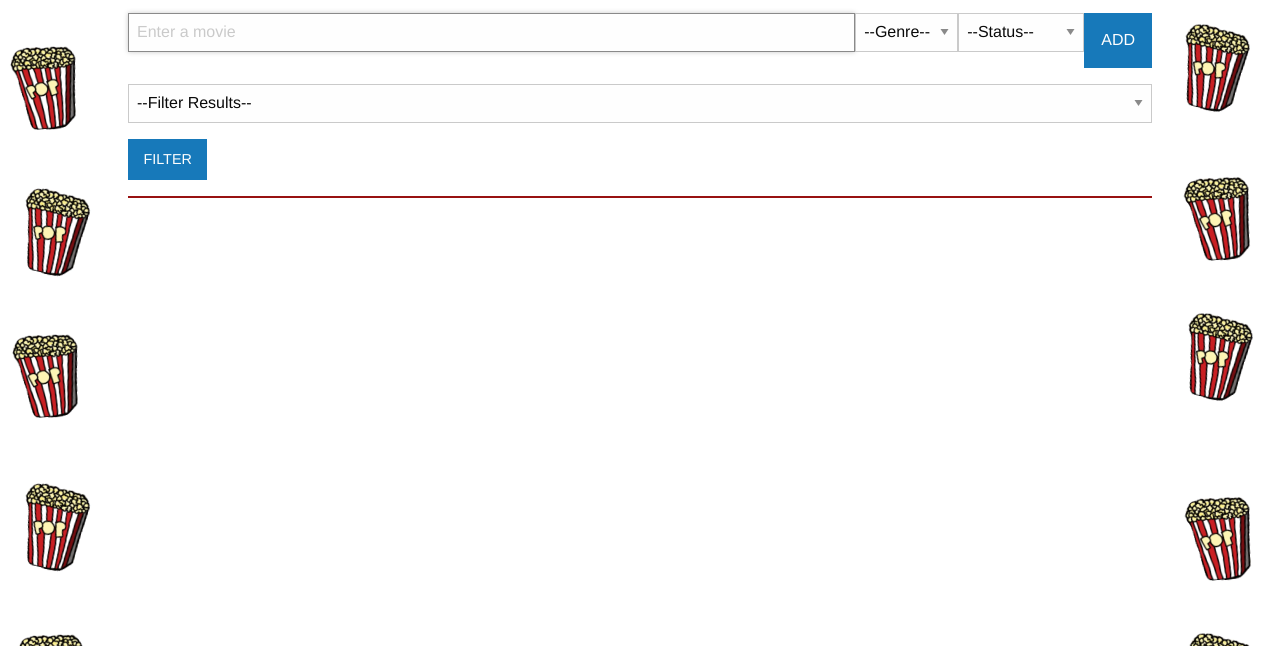
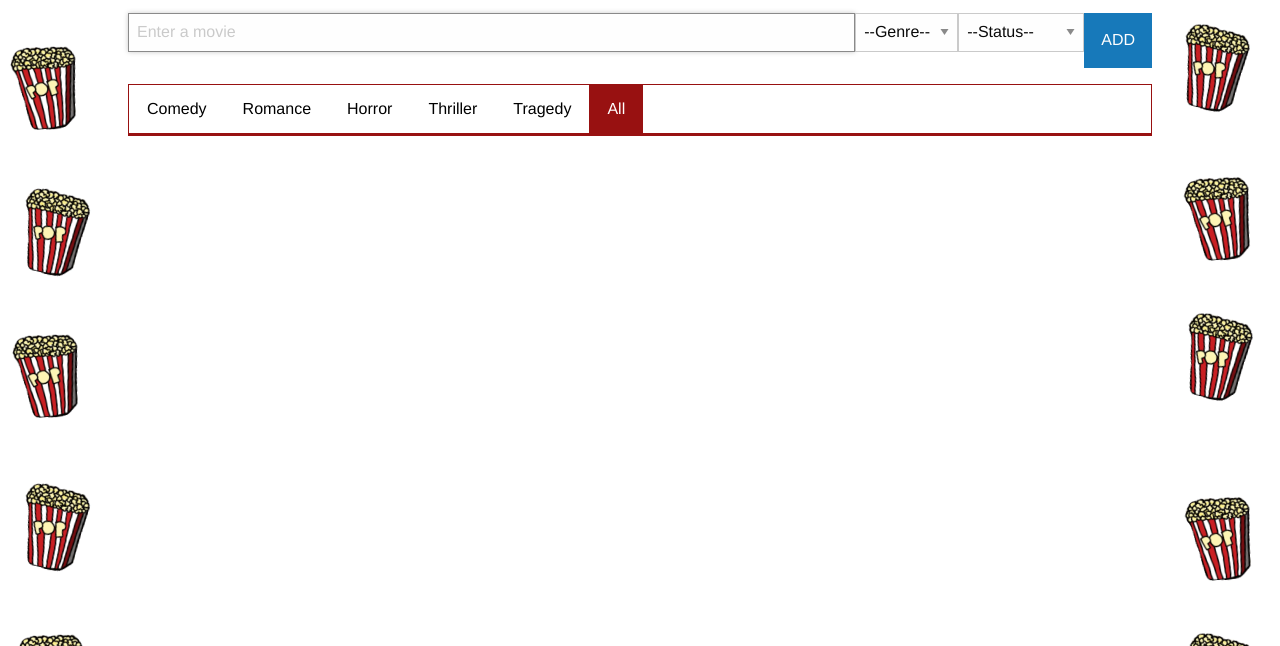
Before and after one commit to coe6/movie-list-2, a plain HTML site: page index.html in a window 1280 px wide. Shown: the part 154-800 px from the top of the page. Drawn offline with nearby package versions, Linux system fonts and the light colour scheme; a web font is replaced by a local one.

Commit message:
Create tab bar instead of dropdown menu

```diff
--- a/app.css
+++ b/app.css
@@ -50,6 +50,31 @@ h6 {
     margin: 0 0.75rem
 }
 
+.filter {
+    overflow: hidden;
+    border: 0.5px solid rgb(152, 17, 17);
+    background-color: white;
+}
+
+.filter button {
+    float: left;
+    border: none;
+    outline: none;
+    cursor: pointer;
+    padding: 16px 18px;
+    transition: 0.3s;
+}
+
+.filter button:hover {
+    background-color: rgb(152, 17, 17);
+    color: white;
+}
+
+.filter button.active{
+    background-color: rgb(152, 17, 17);
+    color: white;
+}
+
 .movie:last-child {
     border-bottom: 0;
 }
--- a/app.js
+++ b/app.js
@@ -13,19 +13,20 @@ const app = {
                 this.handleSubmit(ev)
             })
 
-        document
-            .querySelector(selectors.filterSelector)
-            .addEventListener('submit', ev => {
-                ev.preventDefault()
-                this.filterList(ev)
-            })
+        // document
+        //     .querySelector(selectors.filterSelector)
+        //     .addEventListener('submit', ev => {
+        //         ev.preventDefault()
+        //         this.filterList(ev)
+        //     })
     },
 
     renderListItem(movie) {
         const item = this.template.cloneNode(true)
         item.classList.remove('template')
         item.dataset.id = movie.id
-        item.querySelector('.movieName').textContent = movie.name
+        const text = `${movie.name} (${movie.genre} / ${movie.status})`
+        item.querySelector('.movieName').textContent = text
 
         item
             .querySelector('.button.alert')
@@ -126,30 +127,27 @@ const app = {
 
     },
 
-    filterList(ev) {
-        const filter = this.filter.filter.value
-
-        while(this.list.hasChildNodes()) {
-            this.list.removeChild(this.list.lastChild)
-        }
-
-        if(filter === 'noFilter') {
-            for(var i = this.movies.length-1; i >= 0; i--) {
-                const item = this.renderListItem(this.movies[i])
-                this.list.insertBefore(item, this.list.firstElementChild)
-            }
-            return
-        } else {
-            const list = document.createElement('ul')
-
-            for(var i = 0; i < this.movies.length; i++) {
-                if(filter === this.movies[i].genre) {
-                    const item = this.renderListItem(this.movies[i])
-                    this.list.insertBefore(item, this.list.firstElementChild)
-                }
-            }
-        }
-    },
+    // filterList(ev) {
+    //     const filter = this.filter.filter.value
+    //     while(this.list.hasChildNodes()) {
+    //         this.list.removeChild(this.list.lastChild)
+    //     }
+    //     if(filter === 'noFilter') {
+    //         for(var i = this.movies.length-1; i >= 0; i--) {
+    //             const item = this.renderListItem(this.movies[i])
+    //             this.list.insertBefore(item, this.list.firstElementChild)
+    //         }
+    //         return
+    //     } else {
+    //         const list = document.createElement('ul')
+    //         for(var i = 0; i < this.movies.length; i++) {
+    //             if(filter === this.movies[i].genre) {
+    //                 const item = this.renderListItem(this.movies[i])
+    //                 this.list.insertBefore(item, this.list.firstElementChild)
+    //             }
+    //         }
+    //     }
+    // },
 
 
 }
@@ -161,6 +159,41 @@ app.init({
     filterSelector: '#filterMovie',
 })
 
+document.getElementById("defaultOpen").click()
+
+function filterList(ev, value) {
+        const filter = value
+
+        while(app.list.hasChildNodes()) {
+            app.list.removeChild(app.list.lastChild)
+        }
+
+        tablinks = document.getElementsByClassName("tablink");
+        for (i = 0; i < tablinks.length; i++) {
+            tablinks[i].className = tablinks[i].className.replace(" active", "");
+        }
+
+        if(filter === 'noFilter') {
+            for(var i = app.movies.length-1; i >= 0; i--) {
+                const item = app.renderListItem(app.movies[i])
+                app.list.insertBefore(item, app.list.firstElementChild)
+            }
+
+            ev.currentTarget.className += " active"
+            return
+        } else {
+            const list = document.createElement('ul')
+            for(var i = 0; i < app.movies.length; i++) {
+                if(filter === app.movies[i].genre) {
+                    const item = app.renderListItem(app.movies[i])
+                    app.list.insertBefore(item, app.list.firstElementChild)
+                }
+            }
+        }
+
+        ev.currentTarget.className += " active"
+}
+
 
 
 //homework:
--- a/index.html
+++ b/index.html
@@ -49,7 +49,13 @@
             </form>
 
         <div class="filter">
-            <form class="filterMovie" id="filterMovie">
+            <button class="tablink" onclick="filterList(event, 'Comedy')">Comedy</button>
+            <button class="tablink" onclick="filterList(event, 'Romance')">Romance</button>
+            <button class="tablink" onclick="filterList(event, 'Horror')">Horror</button>
+            <button class="tablink" onclick="filterList(event, 'Thriller')">Thriller</button>
+            <button class="tablink" onclick="filterList(event, 'Tragedy')">Tragedy</button>
+            <button class="tablink" onclick="filterList(event, 'noFilter')" id="defaultOpen">All</button>
+            <!-- <form class="filterMovie" id="filterMovie">
                 <div class="filterForm">
                     <div class="large-4 column">
                         <select name="filter">
@@ -66,8 +72,15 @@
                         <button class="button" type="submit">FILTER</button>
                     </div>
                 </div>
-            </form>
+            </form> -->
         </div>
+
+        <div class="tabcontent" id="Comedy" style="display: none"></div>
+        <div class="tabcontent" id="Romance" style="display: none"></div>
+        <div class="tabcontent" id="Horror" style="display: none"></div>
+        <div class="tabcontent" id="Thriller" style="display: none"></div>
+        <div class="tabcontent" id="Tragedy" style="display: none"></div>
+        <div class="tabcontent" id="Remove Filter" style="display: none"></div>
 
         <ul id="movieList" class="no-bullet" class="movieList">
             <li class="template movie grid-x align-middle">
```
